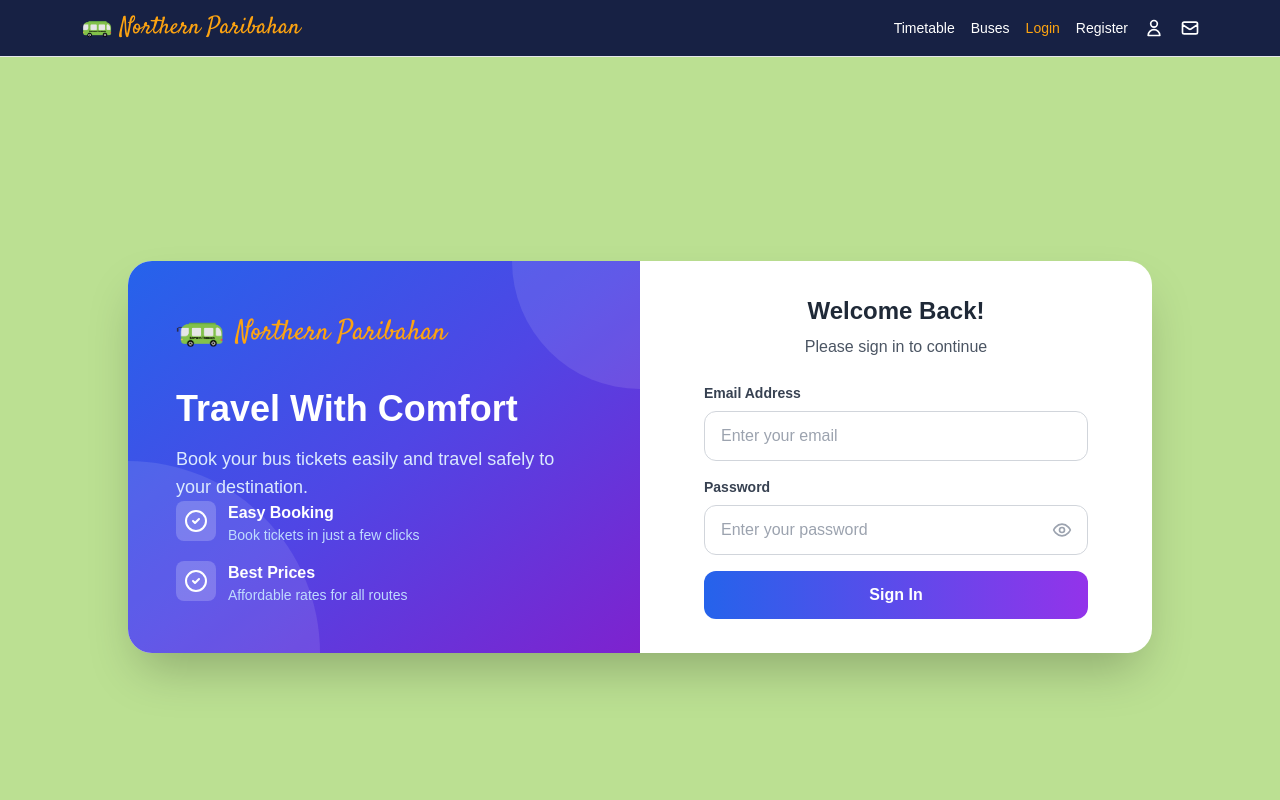
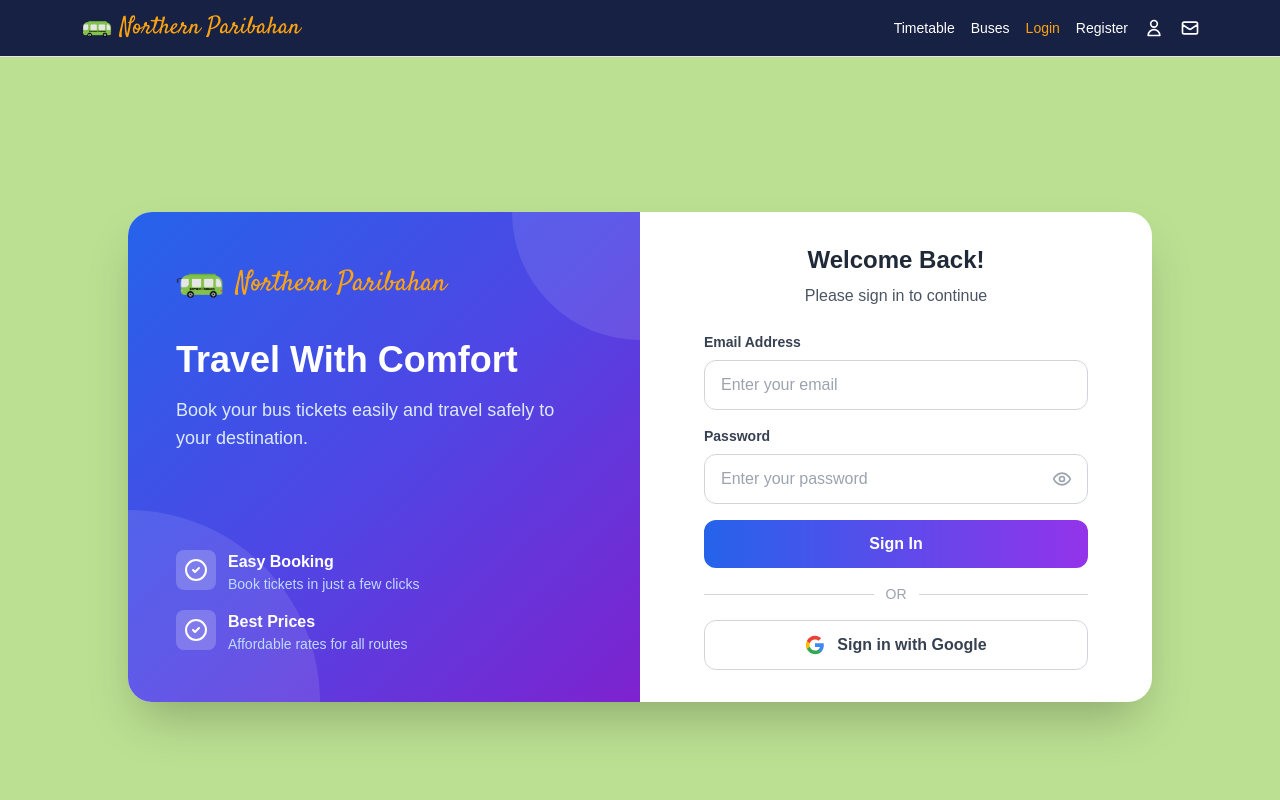
Before and after one commit to uzicodes/Northern-Paribahan, a Next.js app: page /login in a window 1280 px wide. Shown: the top 800 px of the page. Built offline with nearby package versions, Linux system fonts and the light colour scheme; a web font is replaced by a local one.

Commit message:
feat: Added Google Sign-in in login form
-google cloud console
- Supabase Google Auth Provider setup

```diff
--- /dev/null
+++ b/src/app/api/auth/callback/route.ts
@@ -0,0 +1,20 @@
+import { createClient } from '@/utils/supabase/server'
+import { NextResponse } from 'next/server'
+
+export async function GET(request: Request) {
+    const { searchParams, origin } = new URL(request.url)
+    const code = searchParams.get('code')
+    const next = searchParams.get('next') ?? '/profile'
+
+    if (code) {
+        const supabase = createClient()
+        const { error } = await supabase.auth.exchangeCodeForSession(code)
+
+        if (!error) {
+            return NextResponse.redirect(`${origin}${next}`)
+        }
+    }
+
+    // If there's no code or the exchange failed, redirect to login with an error
+    return NextResponse.redirect(`${origin}/login?error=auth_callback_error`)
+}
--- a/src/app/login/page.tsx
+++ b/src/app/login/page.tsx
@@ -4,6 +4,7 @@ import React, { useState } from 'react';
 import { useRouter } from 'next/navigation';
 import { Satisfy } from 'next/font/google';
 import { Loader2, Eye, EyeOff, AlertCircle, CheckCircle2 } from 'lucide-react';
+import { createClient } from '@/utils/supabase/client';
 
 const satisfy = Satisfy({
     weight: '400',
@@ -17,6 +18,7 @@ export default function LoginPage() {
     const [password, setPassword] = useState<string>('');
     const [showPassword, setShowPassword] = useState<boolean>(false);
     const [loading, setLoading] = useState<boolean>(false);
+    const [googleLoading, setGoogleLoading] = useState<boolean>(false);
     const [error, setError] = useState<string>('');
 
     const handleSubmit = async (e: React.FormEvent) => {
@@ -25,7 +27,6 @@ export default function LoginPage() {
         setError('');
 
         try {
-            // 1. Call the Login API Route we created earlier
             const response = await fetch('/api/auth/login', {
                 method: 'POST',
                 headers: { 'Content-Type': 'application/json' },
@@ -38,16 +39,35 @@ export default function LoginPage() {
                 throw new Error(result.error || 'Failed to login. Please try again.');
             }
 
-            // 2. Refresh the page state to update middleware and cookies
             router.refresh();
-
-            // 3. Redirect to the profile or booking page
             router.push('/profile');
 
         } catch (err: any) {
             setError(err.message);
         } finally {
             setLoading(false);
+        }
+    };
+
+    const handleGoogleLogin = async () => {
+        setGoogleLoading(true);
+        setError('');
+
+        try {
+            const supabase = createClient();
+            const { error } = await supabase.auth.signInWithOAuth({
+                provider: 'google',
+                options: {
+                    redirectTo: `${location.origin}/api/auth/callback`,
+                },
+            });
+
+            if (error) {
+                throw new Error(error.message);
+            }
+        } catch (err: any) {
+            setError(err.message);
+            setGoogleLoading(false);
         }
     };
 
@@ -129,6 +149,33 @@ export default function LoginPage() {
                             >
                                 {loading ? <Loader2 className="animate-spin" /> : 'Sign In'}
                             </button>
+
+                            {/* Divider */}
+                            <div className="flex items-center gap-3 my-1">
+                                <div className="flex-grow h-px bg-gray-300"></div>
+                                <span className="text-sm text-gray-400 font-medium">OR</span>
+                                <div className="flex-grow h-px bg-gray-300"></div>
+                            </div>
+
+                            {/* Google Sign-In Button */}
+                            <button
+                                type="button"
+                                onClick={handleGoogleLogin}
+                                disabled={googleLoading}
+                                className={`w-full border border-gray-300 bg-white text-gray-700 py-3 rounded-xl font-semibold hover:bg-gray-50 hover:shadow-md transition-all transform active:scale-95 flex items-center justify-center gap-3 ${googleLoading ? 'opacity-70 cursor-not-allowed' : ''}`}
+                            >
+                                {googleLoading ? (
+                                    <Loader2 className="animate-spin h-5 w-5" />
+                                ) : (
+                                    <svg className="h-5 w-5" viewBox="0 0 24 24">
+                                        <path d="M22.56 12.25c0-.78-.07-1.53-.2-2.25H12v4.26h5.92a5.06 5.06 0 0 1-2.2 3.32v2.77h3.57c2.08-1.92 3.28-4.74 3.28-8.1z" fill="#4285F4" />
+                                        <path d="M12 23c2.97 0 5.46-.98 7.28-2.66l-3.57-2.77c-.98.66-2.23 1.06-3.71 1.06-2.86 0-5.29-1.93-6.16-4.53H2.18v2.84C3.99 20.53 7.7 23 12 23z" fill="#34A853" />
+                                        <path d="M5.84 14.09c-.22-.66-.35-1.36-.35-2.09s.13-1.43.35-2.09V7.07H2.18C1.43 8.55 1 10.22 1 12s.43 3.45 1.18 4.93l2.85-2.22.81-.62z" fill="#FBBC05" />
+                                        <path d="M12 5.38c1.62 0 3.06.56 4.21 1.64l3.15-3.15C17.45 2.09 14.97 1 12 1 7.7 1 3.99 3.47 2.18 7.07l3.66 2.84c.87-2.6 3.3-4.53 6.16-4.53z" fill="#EA4335" />
+                                    </svg>
+                                )}
+                                {googleLoading ? 'Connecting...' : 'Sign in with Google'}
+                            </button>
                         </form>
                     </div>
                 </div>
```
